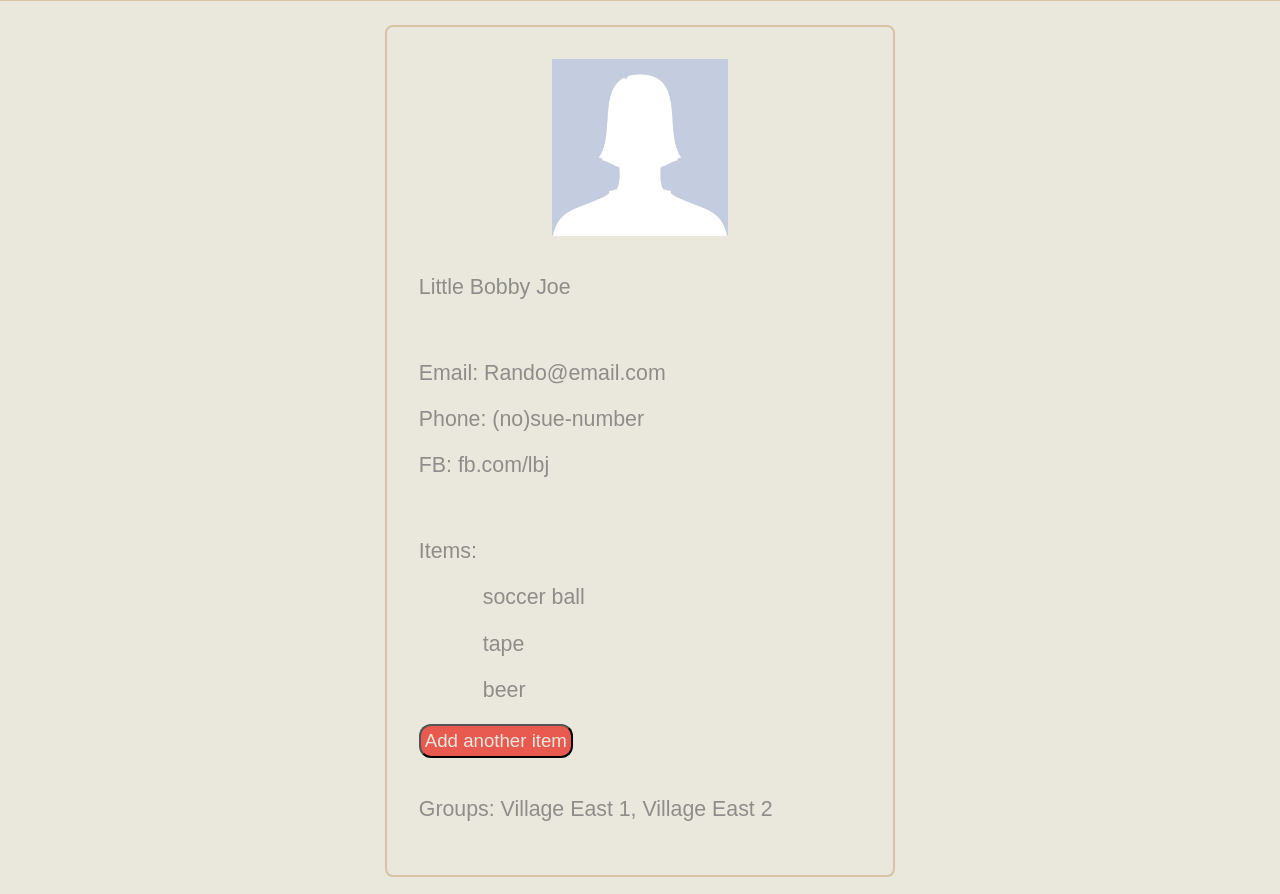
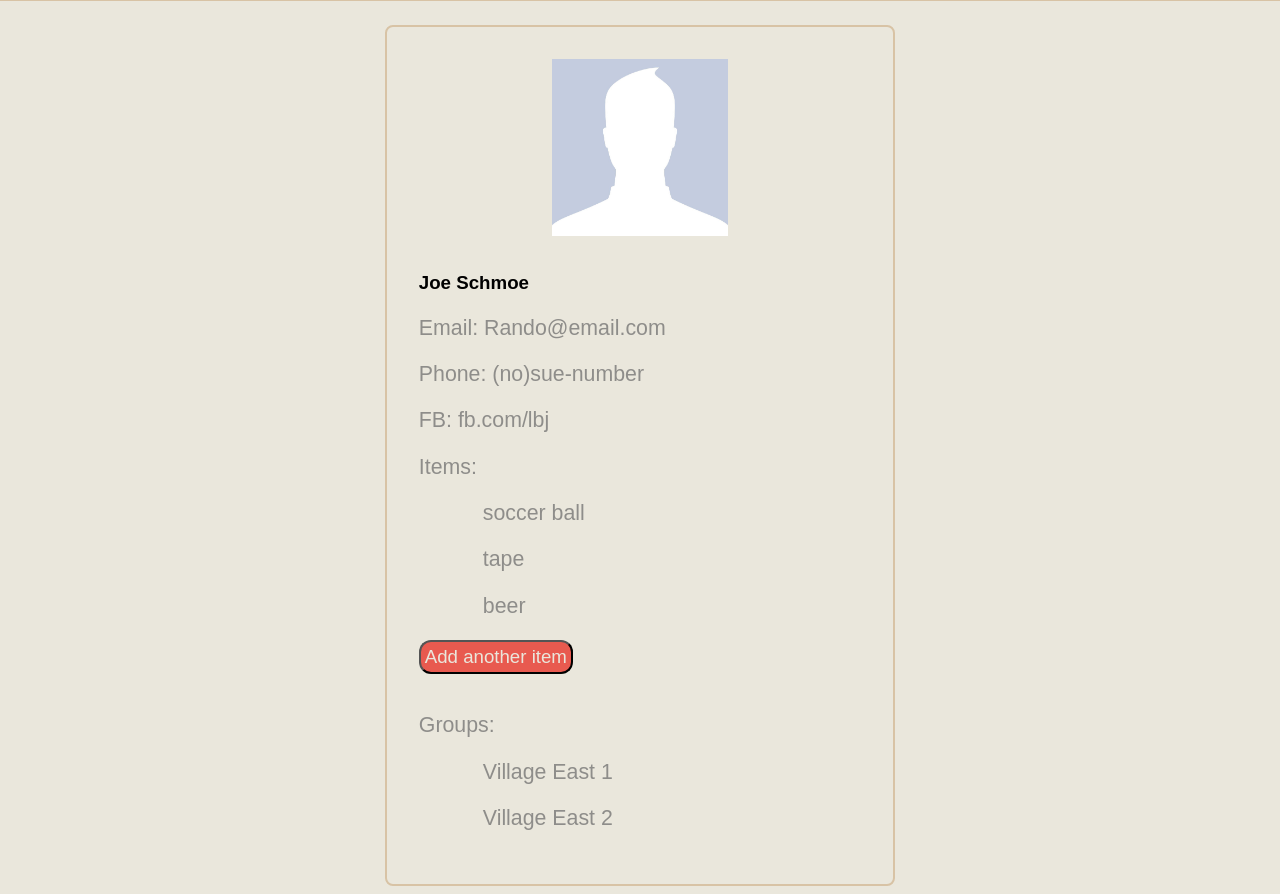
Before and after one commit to migil/ShareTheLove, a plain HTML site: page myProfile.html in a window 1280 px wide. Shown: the part 79-973 px from the top of the page. Drawn offline with Linux system fonts and the light colour scheme.

Commit message:
Convert hardcoding to js for myProfile.html

```diff
--- a/css/myProfile.css
+++ b/css/myProfile.css
@@ -94,11 +94,14 @@ button:hover{
     width: 6vh;
     cursor: pointer;
 }
-#otherProfile{
+#profilePic {
     display: block;
     margin: auto;
     width:40%;
 }
+#profileName {
+}
+
 @media only screen and (max-width: 500px) {
     div.columnUserInfo {width: 100%;}
     div.columnComments {
--- a/js/myProfile.js
+++ b/js/myProfile.js
@@ -18,6 +18,11 @@ var items = [
   "beer"
 ]
 
+var groups = [
+  "Village East 1",
+  "Village East 2"
+]
+
 
 window.onload = function(){
   startUp();
@@ -25,6 +30,7 @@ window.onload = function(){
 
 function startUp(){
   items.forEach(autoCreateItems);
+  groups.forEach(autoCreateGroups);
   setOtherInfo();
 
   var myImg = document.getElementById("profileImage");
@@ -33,7 +39,6 @@ function startUp(){
 };
 
 function autoCreateItems(item, index, arr){
-
   var para = document.createElement("p");
   para.className="contactInfoItem";
   var node = document.createTextNode(item);
@@ -41,27 +46,40 @@ function autoCreateItems(item, index, arr){
 
   var getDiv = document.getElementById("itemSection");
   getDiv.appendChild(para);
-};
+}
+
+function autoCreateGroups(item, index, arr) {
+  // create p tag
+  var para = document.createElement("p");
+  // add class to p tag
+  para.className = "contactInfoItem";
+  // add text to the tag
+  var node = document.createTextNode(item);
+  para.appendChild(node);
+
+  var myDiv = document.getElementById("profileGroups");
+  myDiv.appendChild(para);
+}
 
 function setOtherInfo(){
-  var otherImg = document.getElementById("otherProfile");
-  otherImg.src = "pix/otherProfile.jpg";
+  var otherImg = document.getElementById("profilePic");
+  otherImg.src = "pix/defaultProfile.jpg";
   otherImg.alt = "pix/random.jpeg";
 
-  var para = document.getElementById("otherItem");
-  var node = document.createTextNode("Tape");
+  var para = document.getElementById("profileName");
+  var node = document.createTextNode(Me.myFirstName + " " + Me.myLastName);
   para.appendChild(node);
 
-  para = document.getElementById("otherOwner");
-  node = document.createTextNode(Other.otherFirstName);
+  para = document.getElementById("profileEmail");
+  node = document.createTextNode(Me.myEmail);
   para.appendChild(node);
 
-  para = document.getElementById("otherEmail");
-  node = document.createTextNode(Other.otherEmail);
+  para = document.getElementById("profilePhone");
+  node = document.createTextNode(Me.myPhone);
   para.appendChild(node);
 
-  para = document.getElementById("otherPhone");
-  node = document.createTextNode(Other.otherPhone);
+  para = document.getElementById("profileFacebook");
+  node = document.createTextNode(Me.myFB);
   para.appendChild(node);
 }
 
@@ -87,11 +105,11 @@ function submitItem() {
   addItemButton.style.display = "inline";
 
   var newItem = document.getElementById("newItemText").value;
+  var node = document.createTextNode(newItem);
 
   var para = document.createElement("p");
   para.className="contactInfoItem";
 
-  var node = document.createTextNode(newItem);
   para.appendChild(node);
 
   var getDiv = document.getElementById("itemSection");
@@ -103,13 +121,13 @@ function profilePress() {
     //document.getElementById("profileDropDown").classList.toggle("show");
     //document.getElementById("test").innerHTML = "New text!";
     window.location.href = "myProfile.html";
-};
+}
 function logoutPress(){
   window.location.href = "signIn.html";
-};
+}
 function homePress(){
     window.location.href = "home.html";
-};
+}
 
 function submitCommentPress(){
   var comment = document.getElementById("commentText").value;
@@ -122,7 +140,7 @@ function submitCommentPress(){
 
   var getDiv = document.getElementById("commentsSection");
   getDiv.appendChild(para);
-};
+}
 
 
 
--- a/myProfile.html
+++ b/myProfile.html
@@ -35,14 +35,12 @@
 
   <div class="columnContainer">
     <div class="columnUserInfo">
-      <img src="pix/defaultProfile.jpg" id="otherProfile">
+      <img id="profilePic">
       <br>
-      <p class="contactInfo">Little Bobby Joe</p>
-      <br>
-      <p class="contactInfo">Email: Rando@email.com</p>
-      <p class="contactInfo">Phone: (no)sue-number</p>
-      <p class="contactInfo">FB: fb.com/lbj</p>
-      <br>
+      <h3 class="contactInfo" id="profileName"></h3>
+      <p class="contactInfo" id="profileEmail">Email: </p>
+      <p class="contactInfo" id="profilePhone">Phone: </p>
+      <p class="contactInfo" id="profileFacebook">FB: </p>
       <div id="itemSection">
         <p class="contactInfo">Items:</p>
         <!-- <p class="contactInfo">Items: soccer ball, tape, beer</p> -->
@@ -57,7 +55,7 @@
         Submit
       </button>
 
-      <p class="contactInfo">Groups: Village East 1, Village East 2</p>
+      <p class="contactInfo" id="profileGroups">Groups: </p>
     </div>
   </div>
 
```
